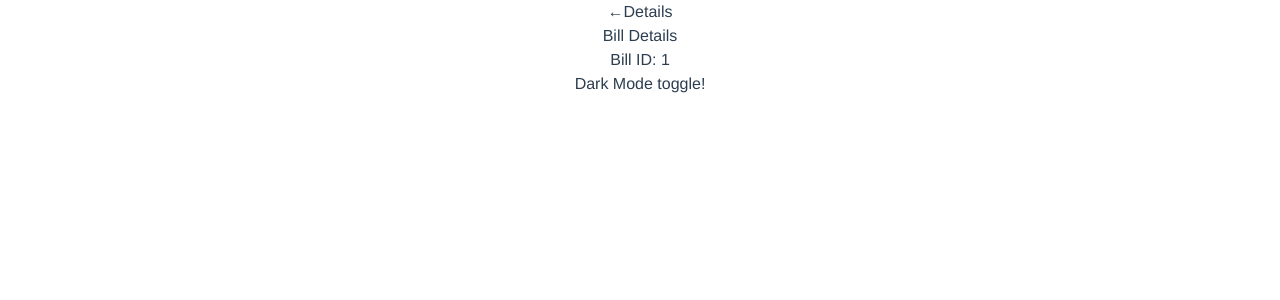
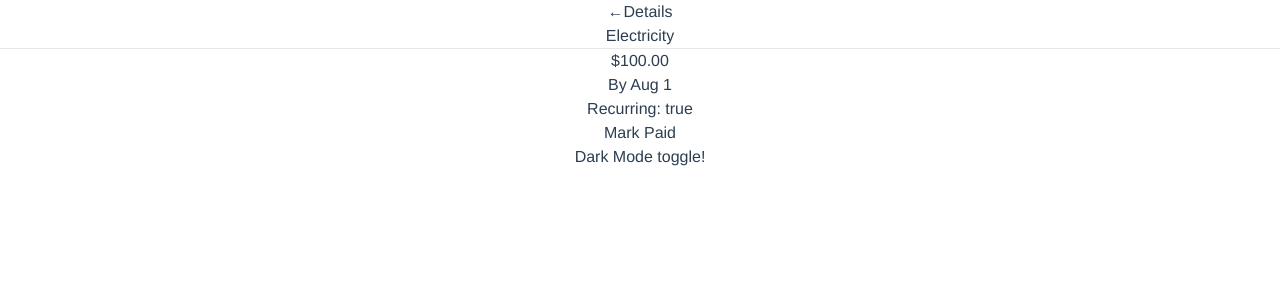
Before and after one commit to JeffreyHartman/hartman-bills-vue, a Vue app: page /bill/1 in a window 1280 px wide. Shown: the top 300 px of the page. Built offline with nearby package versions, Linux system fonts and the light colour scheme.

Commit message:
add some details

```diff
--- a/src/store/index.js
+++ b/src/store/index.js
@@ -5,7 +5,7 @@ const store = createStore({
     return {
       isSidebarOpen: false,
       bills: [
-        { id: 1, name: 'Electricity', dueDate: '2023-08-01T12:00:00Z', amount: 100.00, status: 'upcoming', recurring: null },
+        { id: 1, name: 'Electricity', dueDate: '2023-08-01T12:00:00Z', amount: 100.00, status: 'upcoming', recurring: true },
         { id: 2, name: 'Water', dueDate: '2023-08-16T12:00:00Z', amount: 50.00, status: 'paid', recurring: null },
         { id: 3, name: 'Internet', dueDate: '2023-08-19T12:00:00Z', amount: 80.00, status: 'upcoming', recurring: null },
         { id: 1, name: 'Electricity', dueDate: '2023-09-09T12:00:00Z', amount: 100.00, status: 'upcoming', recurring: null },
--- a/src/views/BillDetailsView.vue
+++ b/src/views/BillDetailsView.vue
@@ -1,13 +1,17 @@
 <template>
   <div>
-    <h1>Bill Details</h1>
-    <p>Bill ID: {{ bill.id }}</p>
-    <!-- Add more details here -->
+    <h1>{{ bill.name }}</h1>
+    <hr />
+    <p>{{ formatAmount(bill.amount) }}</p>
+    <p>By {{ formatDate(bill.dueDate) }}</p>
+    <p>Recurring: {{ bill.recurring }}</p>
+    <button>Mark Paid</button>
   </div>
 </template>
 
 <script>
 import { mapState } from 'vuex';
+import { formatDate, formatAmount } from '@/utils/formatting.js';
 
 export default {
   computed: {
@@ -21,6 +25,10 @@ export default {
     const id = this.$route.params.id;
     console.log(id);
   },
+  methods: {
+    formatDate,
+    formatAmount
+  }
 }
 </script>
 
```
